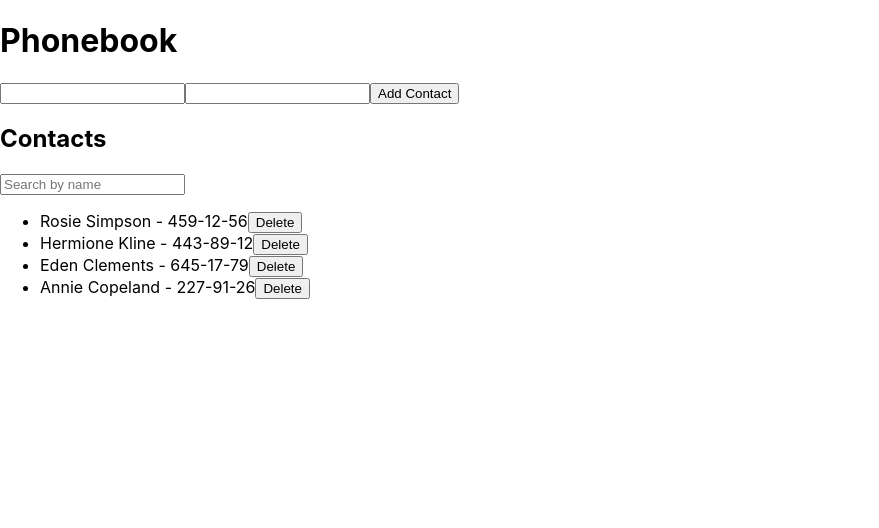
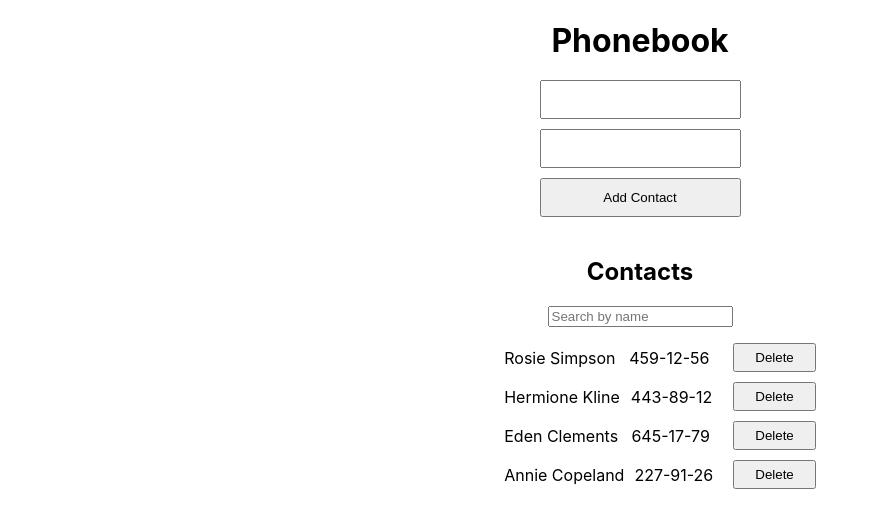
Before and after one commit to EuJinnLucaShow/goit-react-hw-02-phonebook, a React (Create React App) app: page / in a window 1280 px wide. Shown: the top 528 px of the page, without its empty margins (0-879 px from the left). Built offline with nearby package versions, Linux system fonts and the light colour scheme.

Commit message:
import styled from 'styled-components'
import styled from 'styled-components'

```diff
--- a/package.json
+++ b/package.json
@@ -11,6 +11,7 @@
     "react": "^18.1.0",
     "react-dom": "^18.1.0",
     "react-scripts": "5.0.1",
+    "styled-components": "^5.3.10",
     "web-vitals": "^2.1.3"
   },
   "scripts": {
--- a/src/components/App.jsx
+++ b/src/components/App.jsx
@@ -2,6 +2,7 @@ import React, { useState } from 'react';
 import ContactForm from "./ContactForm/ContactForm";
 import ContactList from "./ContactList/ContactList"
 import Filter from "./Filter/Filter"
+import { Container, Title } from './App.styled'
 
 function App() {
   const [contacts, setContacts] = useState([
@@ -26,14 +27,14 @@ function App() {
   );
 
   return (
-    <div>
-      <h1>Phonebook</h1>
+    <Container>
+      <Title>Phonebook</Title>
       <ContactForm addContact={addContact} contacts={contacts} />
 
       <h2>Contacts</h2>
       <Filter filter={filter} setFilter={setFilter} />
       <ContactList contacts={filteredContacts} deleteContact={deleteContact} />
-    </div>
+    </Container>
   );
 }
 
--- /dev/null
+++ b/src/components/App.styled.jsx
@@ -0,0 +1,13 @@
+import styled from 'styled-components';
+
+export const Container = styled.div`
+  display: flex;
+  flex-direction: column;
+  align-items: center;
+  height: 100vh;
+  text-align: center;
+`;
+
+export const Title = styled.h1`
+  margin-bottom: 20px;
+`;
--- a/src/components/ContactForm/ContactForm.jsx
+++ b/src/components/ContactForm/ContactForm.jsx
@@ -1,5 +1,6 @@
 import React, { useState } from 'react';
 import { nanoid } from 'nanoid';
+import { Form, Input, Button } from './ContactForm.styled'
 
 
 function ContactForm({ addContact, contacts }) {
@@ -39,8 +40,8 @@ function ContactForm({ addContact, contacts }) {
   };
 
   return (
-    <form onSubmit={handleSubmit}>
-      <input
+    <Form onSubmit={handleSubmit}>
+      <Input
         type="text"
         name="name"
         pattern="^[a-zA-Zа-яА-Я]+(([' -][a-zA-Zа-яА-Я ])?[a-zA-Zа-яА-Я]*)*$"
@@ -49,7 +50,7 @@ function ContactForm({ addContact, contacts }) {
         value={name}
         onChange={handleNameChange}
       />
-      <input
+      <Input
         type="tel"
         name="number"
         pattern="\+?\d{1,4}?[-.\s]?\(?\d{1,3}?\)?[-.\s]?\d{1,4}[-.\s]?\d{1,4}[-.\s]?\d{1,9}"
@@ -58,8 +59,8 @@ function ContactForm({ addContact, contacts }) {
         value={number}
         onChange={handleNumberChange}
       />
-      <button type="submit">Add Contact</button>
-    </form>
+      <Button type="submit">Add Contact</Button>
+    </Form>
   );
 }
 
--- /dev/null
+++ b/src/components/ContactForm/ContactForm.styled.jsx
@@ -0,0 +1,16 @@
+import styled from 'styled-components';
+
+export const Form = styled.form`
+  display: flex;
+  flex-direction: column;
+  margin-bottom: 20px;
+`;
+
+export const Input = styled.input`
+  padding: 10px;
+  margin-bottom: 10px;
+`;
+
+export const Button = styled.button`
+  padding: 10px 20px;
+`;
--- a/src/components/ContactList/ContactList.jsx
+++ b/src/components/ContactList/ContactList.jsx
@@ -1,3 +1,5 @@
+import { ContactItems, ContactName, ContactNumber, Button } from './ContactList.styled'
+
 function ContactList({ contacts, deleteContact }) {
   return (
     <ul>
@@ -14,10 +16,11 @@ function ContactItem({ contact, deleteContact }) {
   };
 
   return (
-    <li>
-      {contact.name} - {contact.number}
-      <button onClick={handleDelete}>Delete</button>
-    </li>
+    <ContactItems>
+      <ContactName>{contact.name}</ContactName>
+      <ContactNumber>{contact.number}</ContactNumber>
+      <Button onClick={handleDelete}>Delete</Button>
+    </ContactItems>
   );
 }
 
--- /dev/null
+++ b/src/components/ContactList/ContactList.styled.jsx
@@ -0,0 +1,22 @@
+import styled from 'styled-components'
+
+export const ContactItems = styled.li`
+  display: flex;
+  justify-content: space-between;
+  align-items: center;
+  margin-bottom: 10px;
+`;
+
+export const ContactName = styled.span`
+
+  margin-right: 10px;
+`;
+
+export const ContactNumber = styled.span`
+  /* flex: 1; */
+`;
+
+export const Button = styled.button`
+  padding: 5px 20px;
+  margin-left: 20px;
+`;
```
Also changed, not shown: 1 other file (tests, documents, lock files or other folders).
